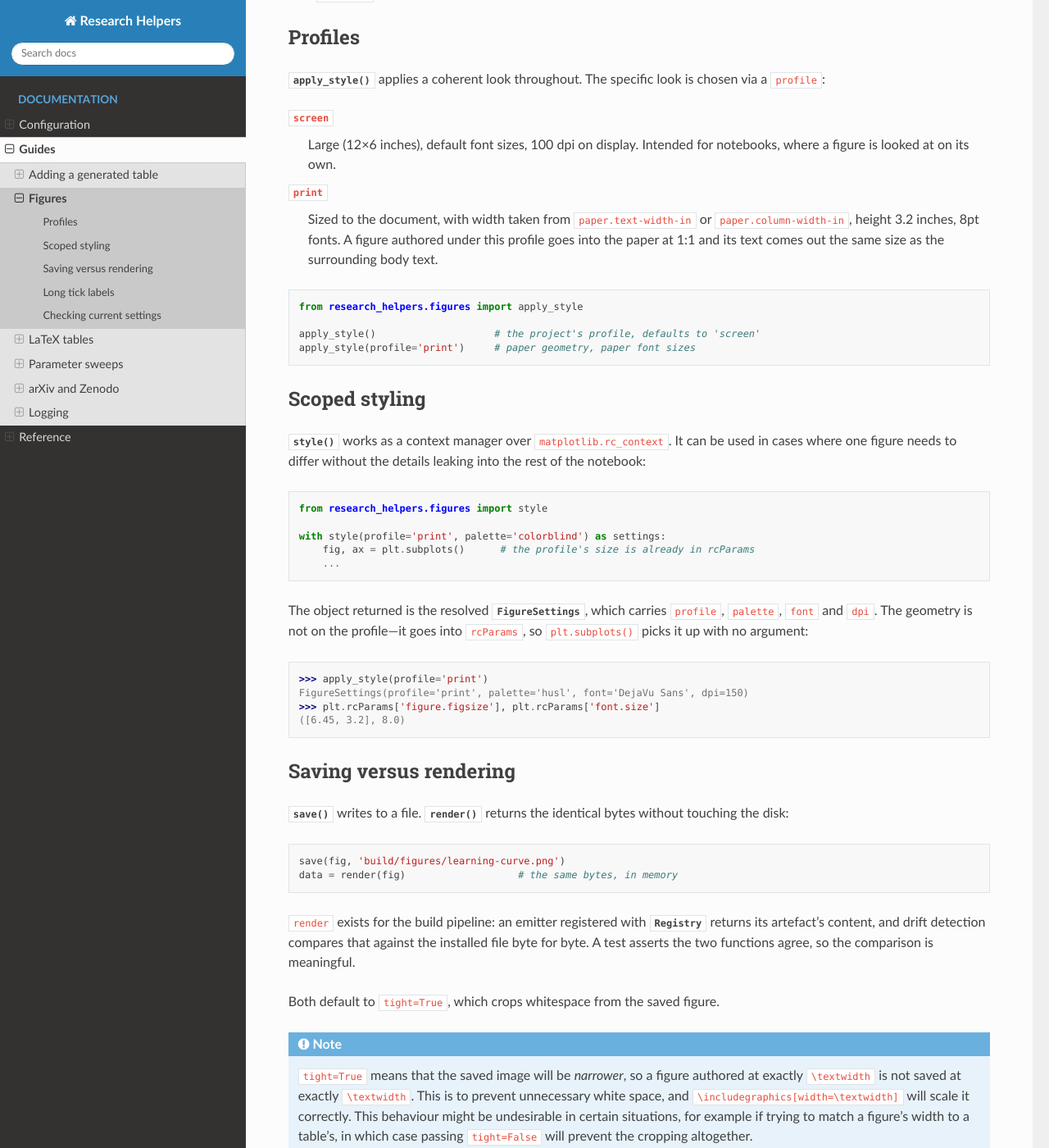
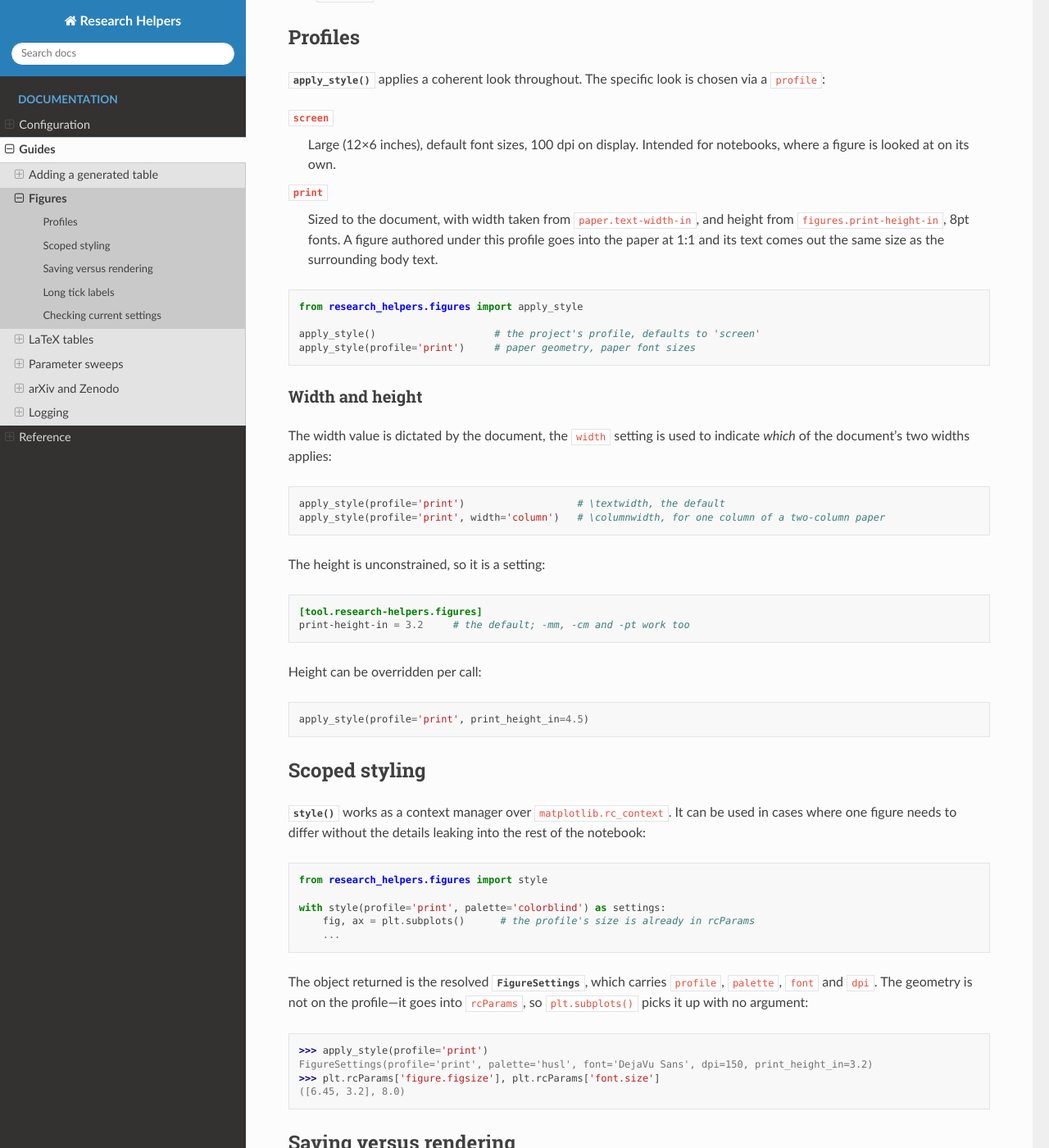
Before and after one commit to gpizzorno/research-helpers, a Sphinx documentation site: the page built from docs/source/guide/figures.md, in a window 1280 px wide and 1400 px high, scrolled down 204 px. Shown: the whole window at 82% size. Built offline with Sphinx 7.4.7 and the Read the Docs theme 3.1.0, drawn with Linux system fonts in a browser that asks for light colours.

Commit message:
updated docs

````diff
--- a/docs/source/guide/figures.md
+++ b/docs/source/guide/figures.md
@@ -14,15 +14,38 @@ look is chosen via a `profile`:
   figure is looked at on its own.
 
 `print`
-: Sized to the document, with width taken from `paper.text-width-in` or `paper.column-width-in`,
-  height 3.2 inches, 8pt fonts. A figure authored under this profile goes into the paper at 1:1
-  and its text comes out the same size as the surrounding body text.
+: Sized to the document, with width taken from `paper.text-width-in`, and height from
+  `figures.print-height-in`, 8pt fonts. A figure authored under this profile goes into the paper
+  at 1:1 and its text comes out the same size as the surrounding body text.
 
 ```python
 from research_helpers.figures import apply_style
 
 apply_style()                    # the project's profile, defaults to 'screen'
 apply_style(profile='print')     # paper geometry, paper font sizes
+```
+
+### Width and height
+
+The width value is dictated by the document, the `width` setting is used to indicate
+*which* of the document's two widths applies:
+
+```python
+apply_style(profile='print')                   # \textwidth, the default
+apply_style(profile='print', width='column')   # \columnwidth, for one column of a two-column paper
+```
+
+The height is unconstrained, so it is a setting:
+
+```toml
+[tool.research-helpers.figures]
+print-height-in = 3.2     # the default; -mm, -cm and -pt work too
+```
+
+Height can be overridden per call:
+
+```python
+apply_style(profile='print', print_height_in=4.5)
 ```
 
 ## Scoped styling
@@ -45,7 +68,7 @@ goes into `rcParams`, so `plt.subplots()` picks it up with no argument:
 
 ```python
 >>> apply_style(profile='print')
-FigureSettings(profile='print', palette='husl', font='DejaVu Sans', dpi=150)
+FigureSettings(profile='print', palette='husl', font='DejaVu Sans', dpi=150, print_height_in=3.2)
 >>> plt.rcParams['figure.figsize'], plt.rcParams['font.size']
 ([6.45, 3.2], 8.0)
 ```
````
Also changed, not shown: docs/source/configuration.md (+30 -3 lines).
